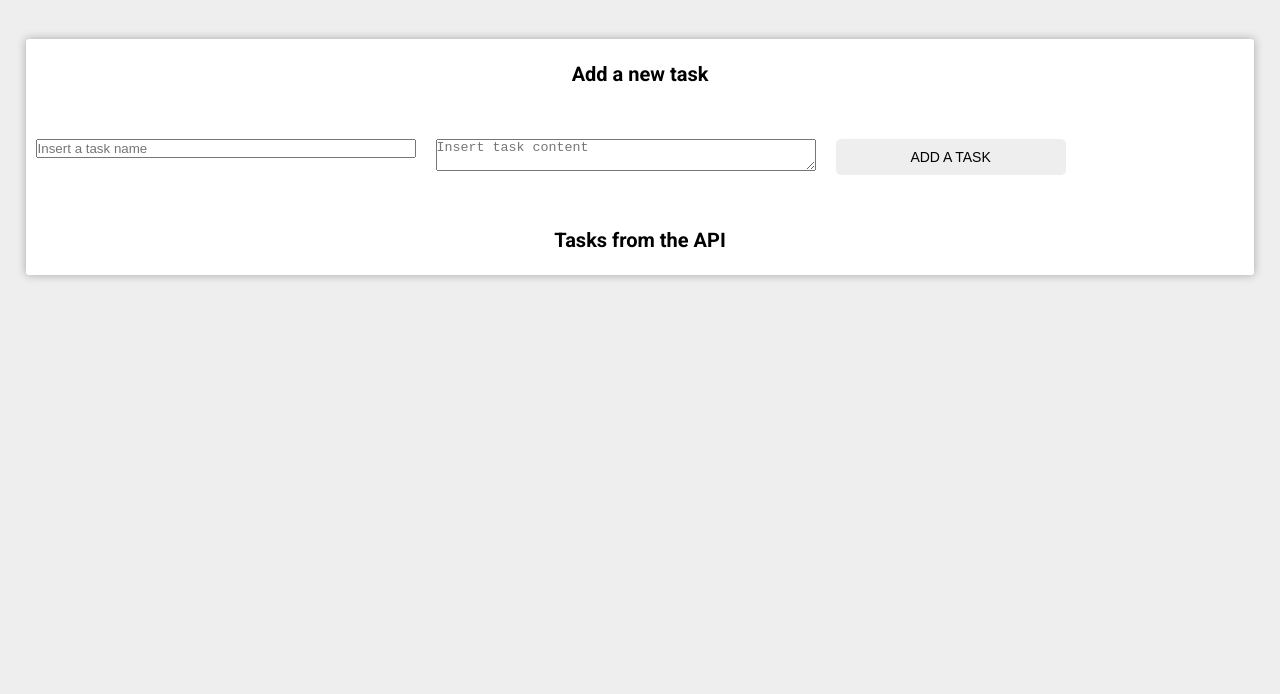
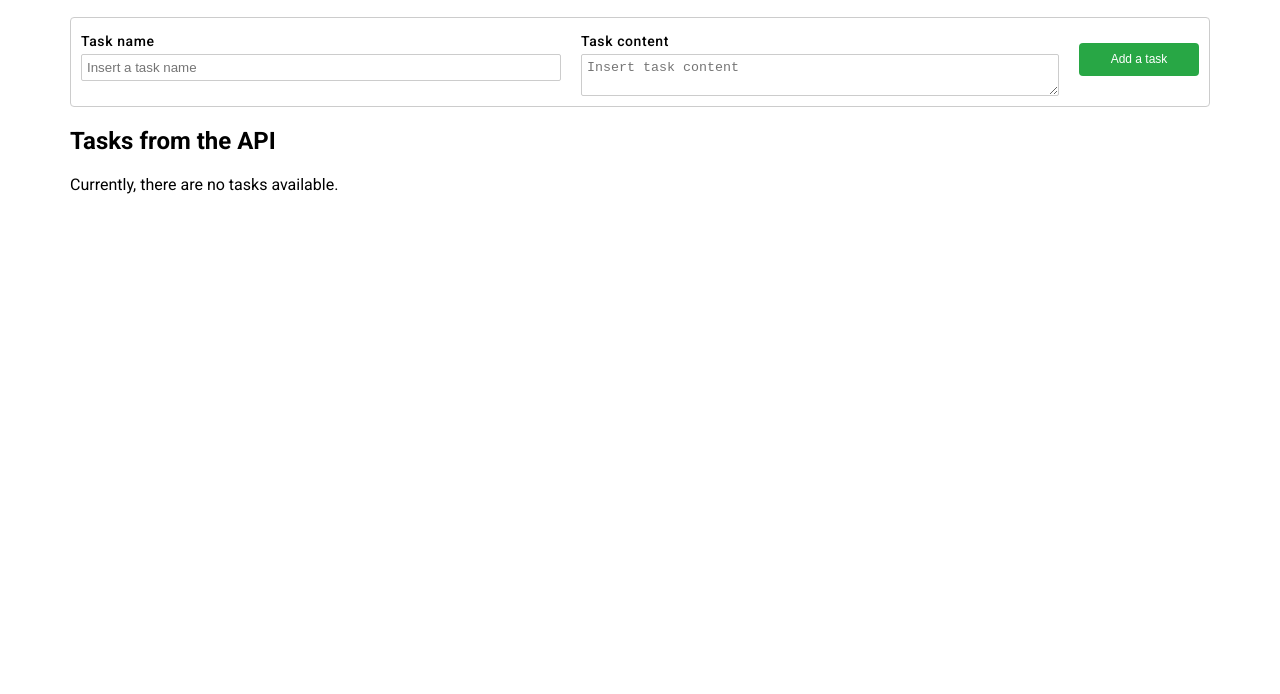
Before and after one commit to W0jtekB3/W0jtekB3.github.io, a plain HTML site: page index.html in a window 1280 px wide. Shown: the part 106-800 px from the top of the page. Drawn offline with Linux system fonts and the light colour scheme; no server answers.

Commit message:
Update styles.css

```diff
--- a/styles.css
+++ b/styles.css
@@ -1,189 +1,158 @@
 html {
-  box-sizing: border-box;
-  font-size: 10px;
-  font-family: "Roboto", sans-serif;
-}
+   font-family: 'Roboto', sans-serif;
+   box-sizing: border-box;
+   font-size: 16px;
+   font-weight: normal;
+   margin: 0;
+   padding: 0; }
+
+input,
+textarea {
+   width: 100%;
+   padding: 5px;
+   margin: 0;
+   border-radius: 2px;
+   border: 1px solid #ccc; }
+
+body {
+   margin: 0;
+   padding: 0; }
 
 *,
 *::before,
 *::after {
-  box-sizing: inherit;
-  padding: 0;
-  margin: 0;
-}
+   box-sizing: inherit; }
 
-body {
-  background-color: #eee;
-  line-height: 1.5;
-}
-
-h1,
-h2 {
-  text-align: center;
-}
-
-h1.kodilla-heading {
-  font-size: 3rem;
-  padding: 5rem;
-}
-
-h1.kodilla-heading.kodilla-heading--main {
-  color: #fdb605;
-}
-
-h2 {
-  font-size: 2rem;
-  padding: 2rem 0;
-}
+.crud {
+   margin-bottom: 20px; }
 
 .container {
-  width: 96%;
-  margin: 0 auto;
-}
+   padding-right: 15px;
+   padding-left: 15px;
+   margin-right: auto;
+   margin-left: auto; }
 
-.crud {
-  background-color: #fff;
-  border-radius: .3rem;
-  box-shadow: 0 0 1rem rgba(0, 0, 0, .3);
-}
+@media (min-width: 768px) {
+   .container {
+    width: 750px; } }
+
+@media (min-width: 992px) {
+   .container {
+    width: 970px; } }
+
+@media (min-width: 1200px) {
+   .container {
+    width: 1170px; } }
+
+.kodilla-heading--main {
+   margin: 20px auto;
+   text-align: center;
+   font-size: 30px;
+   font-weight: 400; }
 
 .datatable__row {
-  width: 100%;
-  display: flex;
-  flex-wrap: wrap;
-}
-
-.datatable__row + .datatable__row {
-  border-top: .1rem solid #eee;
-}
-
-.datatable__row--add {
-  padding: 2rem 0;
-}
+   display: flex;
+   flex-flow: row nowrap;
+   justify-content: flex-start;
+   align-items: stretch;
+   border: 1px solid #ccc;
+   border-bottom: none;
+   margin: 0; }
 
 .datatable__row-section-wrapper {
-  display: flex;
-}
+   display: flex;
+   flex-grow: 1;
+   justify-content: space-around; }
+
+.datatable__row:first-of-type {
+   border-top-left-radius: 4px;
+   border-top-right-radius: 4px; }
+
+.datatable__row:last-of-type {
+   border-bottom: 1px solid #ccc;
+   border-bottom-left-radius: 4px;
+   border-bottom-right-radius: 4px; }
+
+.datatable__row input,
+.datatable__row textarea {
+   display: none; }
+
+.datatable__row .datatable__button--editing {
+   display: none; }
+
+.datatable__row--editing input,
+.datatable__row--editing textarea {
+   display: block; }
+
+.datatable__row--editing .datatable__field-value {
+   display: none; }
+
+.datatable__row--editing .datatable__button {
+   display: none; }
+
+.datatable__row--editing .datatable__button--editing,
+.datatable__row--editing .datatable__button--card-creation {
+   display: block; }
+
+.datatable__row--add input,
+.datatable__row--add textarea {
+   display: block; }
+
+.datatable__field-value {
+  margin-bottom: 0;
+   font-size: 14px; }
 
 .datatable__row-section {
-  display: flex;
-  flex-direction: column;
-  padding: 1rem;
-}
+   border: none;
+   margin: 0;
+   padding: 10px;
+   flex-grow: 1; }
 
-.datatable__row-section--input-section {
-  width: 40rem;
-}
-
-.datatable__row-section--button-section {
-  width: 25rem;
-  justify-content: center;
-  align-items: center;
-}
-
+.datatable__row-section--button-section,
 .datatable__row-section--trello-section {
-  width: 30rem;
-  align-items: center;
-  justify-content: space-between;
-}
+   margin-left: auto;
+   align-self: center;
+   flex-shrink: 1;
+   flex-grow: 0;
+   display: flex;
+   flex-flow: column nowrap;
+   justify-content: space-around;
+   align-items: center; }
 
 .datatable__input-label {
-  display: none;
-}
+   display: block;
+   text-align: left;
+   font-size: 14px;
+   margin: 5px auto;
+   font-weight: 500;
+   letter-spacing: 0.6px; }
 
-.datatable__input,
-.datatable__select,
 .datatable__button {
-  display: block;
-  width: 100%;
-  border-radius: .5rem;
-  border: .1rem solid #ccc;
-}
-
-.datatable__input:invalid,
-.datatable__textarea:invalid {
-  border: .2rem solid #ed7c7c;
-}
-
-.datatable__input:focus:invalid,
-.datatable__textarea:focus:invalid {
-  border: .2rem solid #e96b6b;
-}
-
-.datatable__input:focus,
-.datatable__textarea:focus {
-  border: .2rem solid #7cc8ed;
-}
-
-.datatable__input,
-.datatable__textarea {
-  padding: .7rem;
-}
-
-.datatable__textarea {
-  resize: vertical;
-}
-
-.datatable__field-value {
-  font-size: 1.5rem;
-  padding: .8rem 1rem;
-}
-
-.datatable__field-value::first-letter {
-  text-transform: uppercase;
-}
+   color: #fff;
+   background-color: #28a745;
+   display: block;
+   margin-bottom: 5px;
+   font-weight: 400;
+   text-align: center;
+   white-space: nowrap;
+   vertical-align: middle;
+   user-select: none;
+   border: 1px solid transparent;
+   padding: 8px 12px;
+   font-size: 12px;
+   min-width: 120px;
+   line-height: 1.25;
+   border-radius: 4px; }
 
 .datatable__select {
-  padding: .8rem 1rem;
-  background: #fff;
-}
+   display: block;
+   margin-bottom: 10px; }
 
-.datatable__button {
-  padding: 1rem 0;
-  background-color: #eee;
-  font-size: 1.4rem;
-  border: none;
-  cursor: pointer;
-  text-transform: uppercase;
-}
+.datatable__tasks-container:empty {
+   position: relative; }
 
-.datatable__button:hover {
-  background-color: #fdb605;
-}
-
-.datatable__button--editing {
-  display: none;
-}
-
-.datatable__row--editing .datatable__field-value {
-  display: none;
-}
-
-.datatable__row--editing .datatable__button--editing {
-  display: block;
-}
-
-.datatable__row--editing .datatable__button--not-editing {
-  display: none;
-}
-
-.datatable__row--editing .datatable__input {
-  display: block;
-}
-
-.datatable__row-section--trello-section .datatable__select,
-.datatable__row-section--trello-section .datatable__button {
-  margin-left: 1rem;
-}
-
-.datatable__row-section--trello-section .datatable__button {
-  width: 13rem;
-}
+.datatable__tasks-container:empty::after {
+   content: 'Currently, there are no tasks available.'; }
 
 .template {
-  display: none;
-}
-
-fieldset {
-  border: none;
-}
+   display: none; }
```
